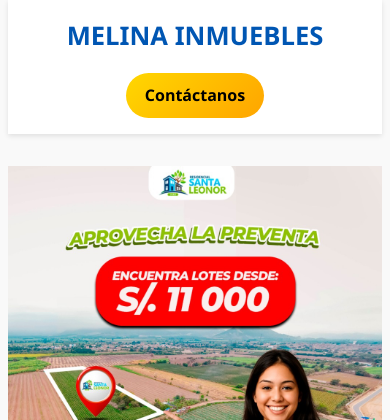
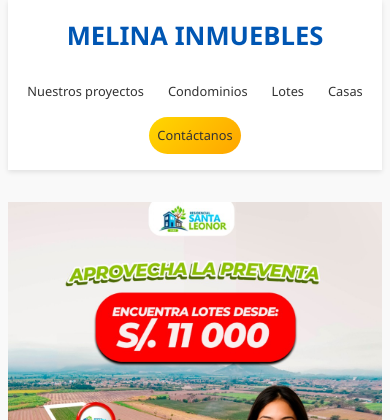
Before and after one commit to jailchazev/inmuebles_pwa, a Flask app: page / in a window 390 px wide; the page is wider, and only the part inside the window is pictured. Shown: the top 420 px of that part. Run offline with Flask 3, Linux system fonts and the light colour scheme.

Commit message:
Versión mínima y funcional para móvil y PWA

```diff
--- a/static/css/style.css
+++ b/static/css/style.css
@@ -40,6 +40,26 @@
 
 .logo:hover {
     color: #003d82;
+}
+
+.nav-menu {
+    display: flex;
+    gap: 1rem;
+    flex-wrap: wrap;
+    justify-content: center;
+}
+
+.nav-menu a {
+    text-decoration: none;
+    color: #333;
+    font-weight: 500;
+    transition: color 0.3s ease;
+    font-size: 0.9rem;
+    padding: 0.5rem;
+}
+
+.nav-menu a:hover {
+    color: #0056b3;
 }
 
 .btn-whatsapp {
@@ -191,6 +211,16 @@
         padding: 1rem 0;
     }
 
+    .nav-menu {
+        justify-content: center;
+        gap: 0.5rem;
+    }
+
+    .nav-menu a {
+        font-size: 0.8rem;
+        padding: 0.5rem;
+    }
+
     .form-grid {
         grid-template-columns: 1fr;
     }
--- a/templates/index.html
+++ b/templates/index.html
@@ -19,7 +19,13 @@
     <!-- Header -->
     <header>
         <a href="/" class="logo">MELINA INMUEBLES</a>
-        <a href="#" class="btn-whatsapp">Contáctanos</a>
+        <div class="nav-menu">
+            <a href="#">Nuestros proyectos</a>
+            <a href="#">Condominios</a>
+            <a href="#">Lotes</a>
+            <a href="#">Casas</a>
+            <a href="#" class="btn-whatsapp">Contáctanos</a>
+        </div>
     </header>
 
     <!-- Imagen Principal -->
```
Also changed, not shown: 1 other file.
